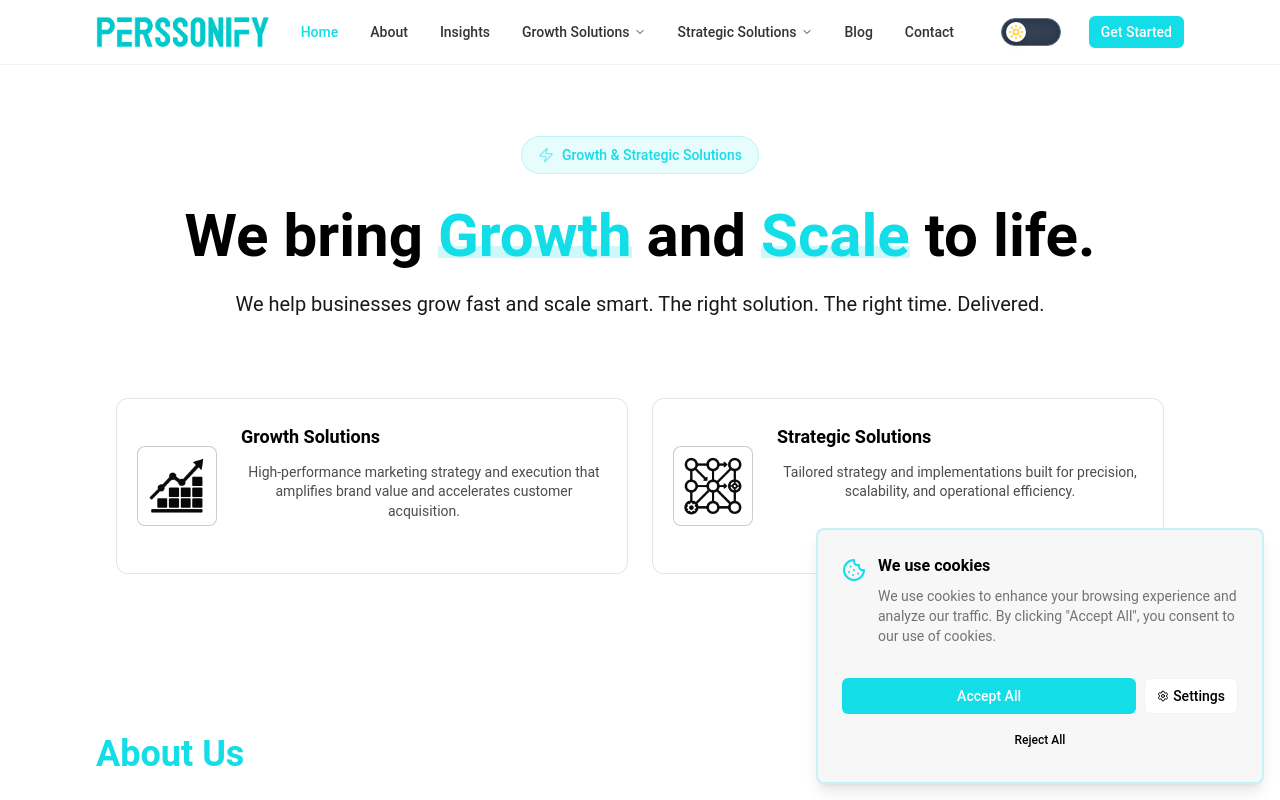
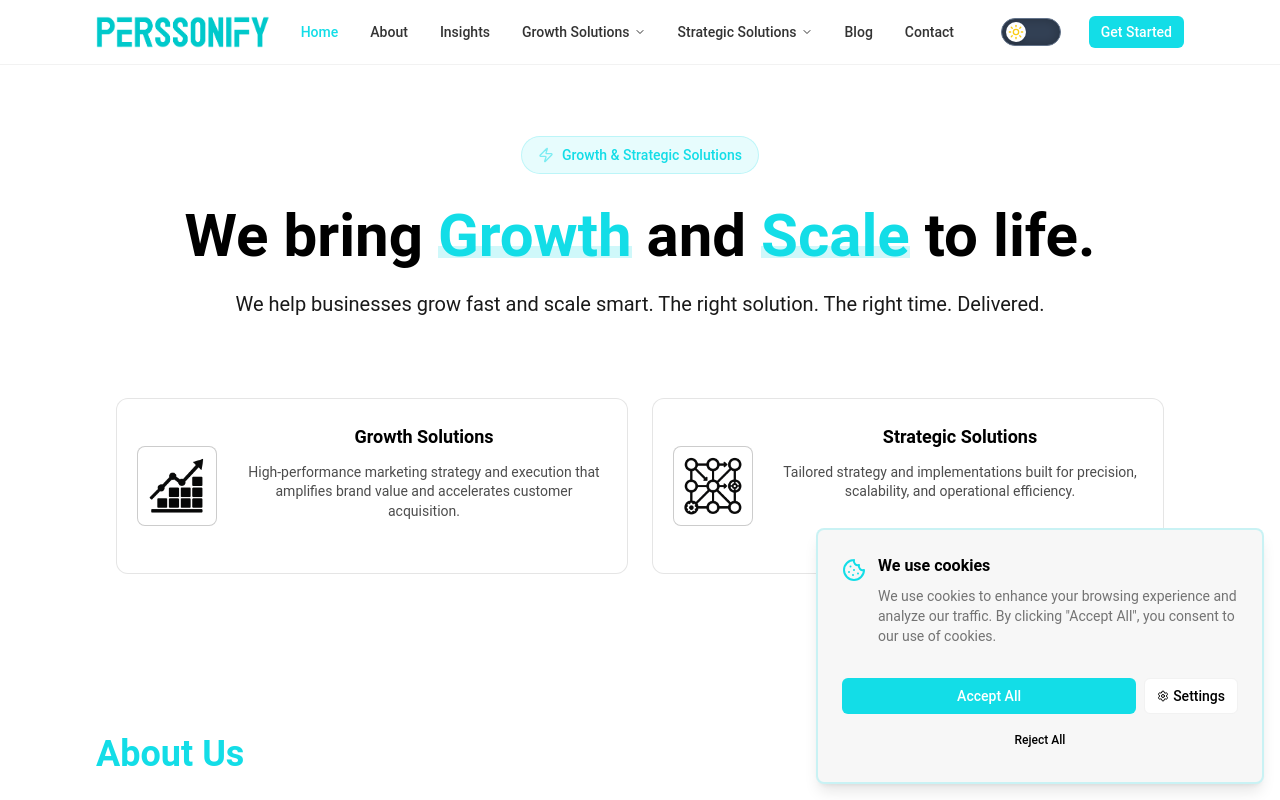
Before and after one commit to Deno-Code-2/perssonify, a React (Vite) app: page / in a window 1280 px wide. Shown: the top 800 px of the page. Built offline with nearby package versions, Linux system fonts and the light colour scheme.

Commit message:
Update interactive-hover-card.tsx

```diff
--- a/src/components/ui/interactive-hover-card.tsx
+++ b/src/components/ui/interactive-hover-card.tsx
@@ -39,19 +39,19 @@ const InteractiveHoverCard: React.FC<InteractiveHoverCardProps> = ({
 
       {/* Content */}
       <div className="flex flex-col gap-2 h-full overflow-y-auto [&::-webkit-scrollbar]:hidden [-ms-overflow-style:none] [scrollbar-width:none]">
-        {/* Animated Heading */}
+        {/* Centered Heading Horizontally Only */}
+        <div className="flex items-center justify-center">
           <div className="relative font-semibold text-lg cursor-pointer overflow-hidden select-none w-fit py-1">
             {/* Base text, always visible underneath */}
             <span className="text-foreground">{heading}</span>
-
             {/* Wipe container with top text layer */}
             <div className="absolute top-0 left-0 h-full w-full bg-primary origin-left transform scale-x-0 transition-transform duration-300 ease-in-out group-hover:scale-x-100 overflow-hidden">
-            <span className="absolute top-0 left-0 py-1 px-px text-primary-foreground whitespace-nowrap text-center">
+              <span className="absolute top-0 left-0 py-1 px-px text-primary-foreground whitespace-nowrap">
                 {heading}
               </span>
             </div>
           </div>
-
+        </div>
         <p className="text-sm text-foreground/70 select-none leading-snug">
           {text}
         </p>
```
Lines whose indentation alone changed are shown as unchanged.
